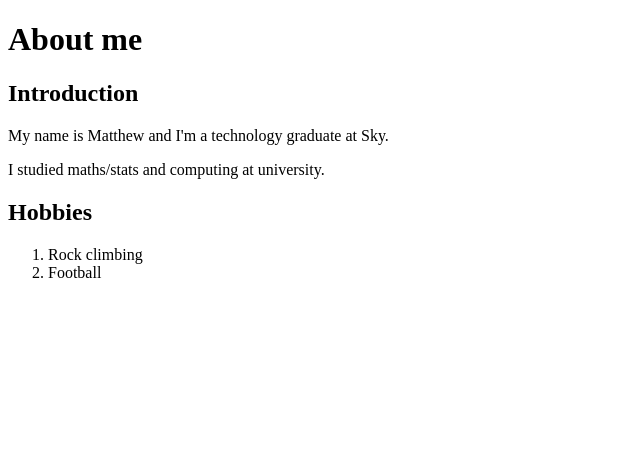
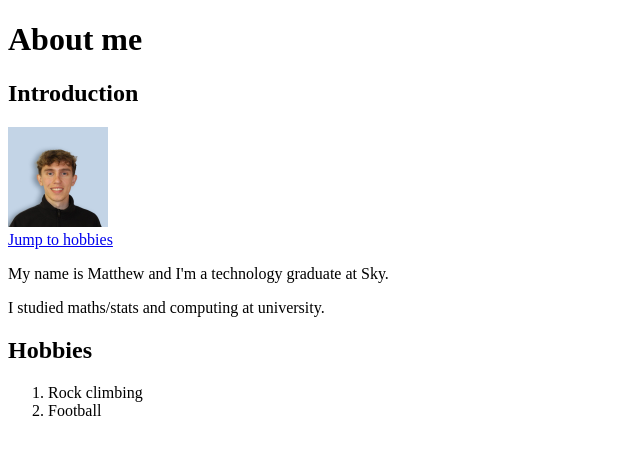
Before and after one commit to mb892/first_webpage, a plain HTML site: page index.html in a window 1280 px wide. Shown: the whole page, without its empty margins (0-640 px from the left). Drawn offline with Linux system fonts and the light colour scheme.

Commit message:
adding pictures and links

```diff
--- a/index.html
+++ b/index.html
@@ -1,19 +1,28 @@
 <!DOCTYPE html>
 <html>
 <head>
+    <meta charset="UTF-8">
+    <meta name="viewport" content="width=device-width, initial-scale=1.0">
     <title>About Me</title>
 </head>
+
 <body>
 
     <h1>About me</h1>
 
     <h2>Introduction</h2>
 
+    <a href="https://github.com/mb892" target="_blank"><img src="./1659271997159.jpeg" width="100" height="100"></a>
+
+    <br>
+
+    <a href="#hobbies" target="_blank" >Jump to hobbies</a>
+
     <p>My name is Matthew and I'm a technology graduate at Sky.</p>
 
     <p>I studied maths/stats and computing at university.</p>
 
-<h2>Hobbies</h2>
+    <h2 id="hobbies">Hobbies</h2>
     <ol>
         <li>Rock climbing</li>
         <li>Football</li>
```
Also changed, not shown: 1659271997159.jpeg (added). Lines whose indentation alone changed are shown as unchanged.
